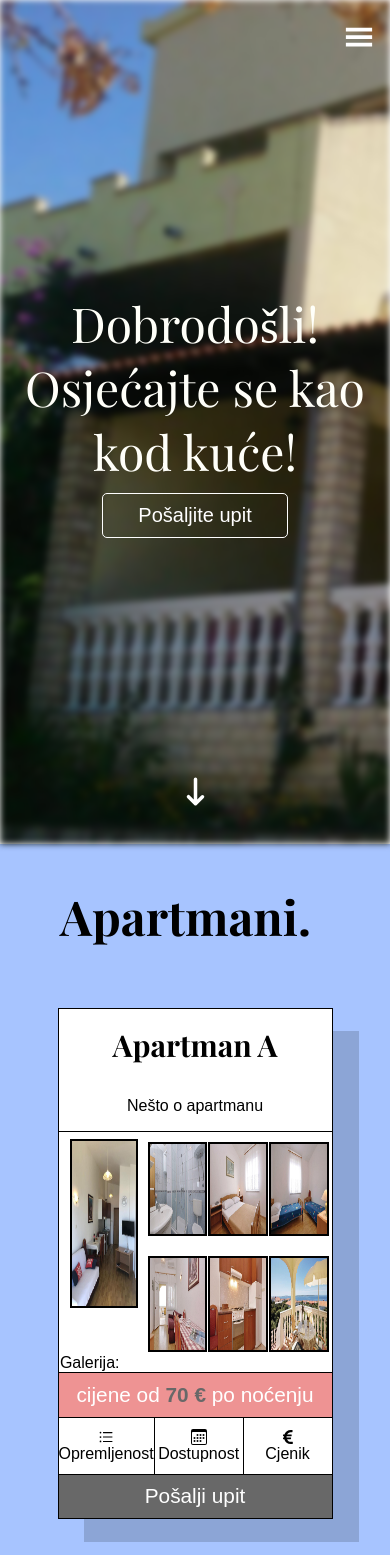
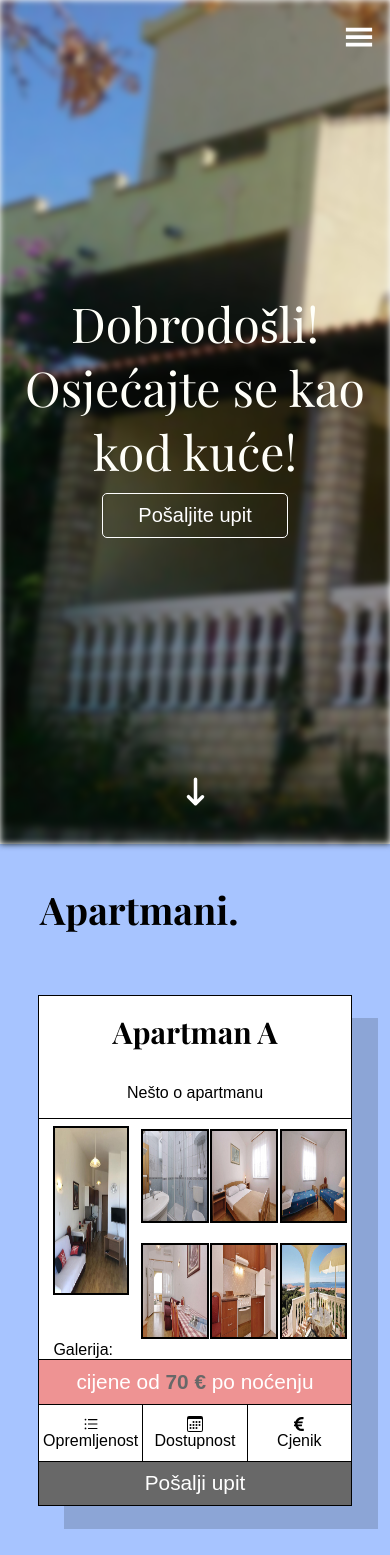
Before and after one commit to stancic/apartmani-smit, a React (Create React App) app: page / in a window 390 px wide. Shown: the top 1555 px of the page. Built offline with nearby package versions, Linux system fonts and the light colour scheme; a web font is replaced by a local one.

Commit message:
fixed minor things for responsivness

```diff
--- a/src/Components/about_us/AboutUs.scss
+++ b/src/Components/about_us/AboutUs.scss
@@ -62,4 +62,11 @@
 			height: 80%;
 		}
 	}
+
+	.about-us-title-container{
+		margin-left: 40px;
+		.title{
+			font-size: 38px;
+		}
+	}
 }
--- a/src/Components/about_us/form/Form.scss
+++ b/src/Components/about_us/form/Form.scss
@@ -125,5 +125,8 @@
 				padding: 0.2em 3em;
 			}
 		}
+		.family-photo-container{
+			text-align: center;
+		}
 	}
 }
--- a/src/Components/apartments/Apartments.scss
+++ b/src/Components/apartments/Apartments.scss
@@ -39,3 +39,12 @@
 		border: 1px solid black;
 	}
 }
+
+@media(max-width: 1024px){
+	.apartment-title-container{
+		margin-left: 40px;
+		.title{
+			font-size: 38px;
+		}
+	}
+}
--- a/src/Components/apartments/OneApartmentMobile.scss
+++ b/src/Components/apartments/OneApartmentMobile.scss
@@ -13,7 +13,7 @@
 		margin-bottom: 50px;
 	}
 	.apartment-detail-container-mobile{
-		width: 70%;
+		width: 80%;
 		border: 1px solid black;
 		background-color: white;
 		box-shadow: 26px 23px 0px #00000029;
--- a/src/Components/location/Location.scss
+++ b/src/Components/location/Location.scss
@@ -51,6 +51,15 @@
 		}
 	}
 	.location-details{
-		text-align: center;
+		display: flex;
+		justify-content: center;
+		align-items: center;
+		margin-left: 0;
+	}
+	.location-title-container{
+		margin-left: 40px;
+		.title{
+			font-size: 38px;
+		}
 	}
 }
```
Also changed, not shown: 1 other file (tests, documents, lock files or other folders).
